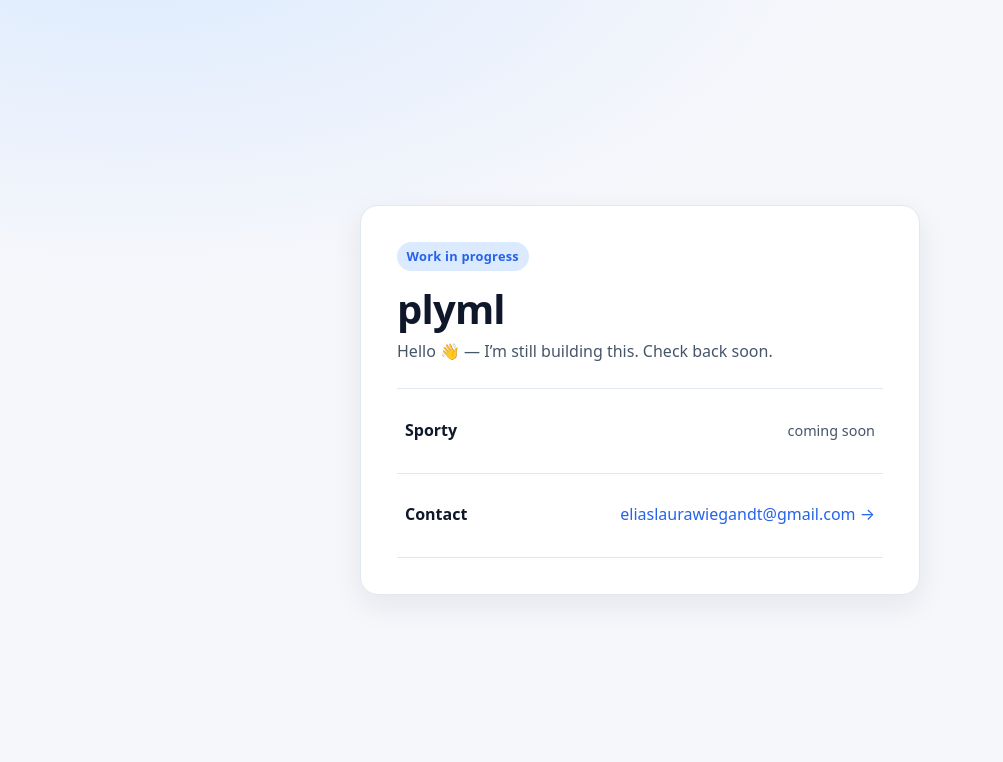
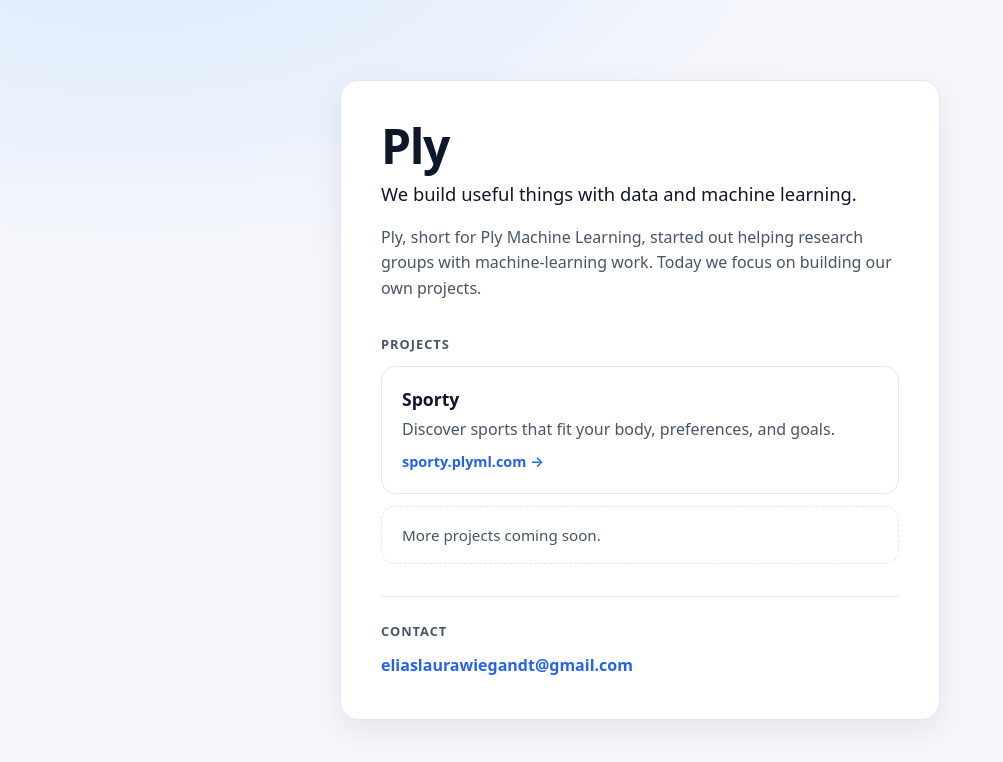
Before and after one commit to EliasWiegandt/plyml-site, a plain HTML site: page site/index.html in a window 1280 px wide. Shown: the whole page, without its empty margins (0-1003 px from the left). Drawn offline with Linux system fonts and the light colour scheme.

Commit message:
Rewrite homepage as Ply company page
- Introduce Ply and its data/ML focus
- Mention origins in ML work for research groups (no consulting offered)
- Feature Sporty, linking to sporty.plyml.com
- Add contact route and placeholder for future projects
- Remove placeholder text and old /sporty link

Co-Authored-By: Claude Haiku 5.5 <noreply@anthropic.com>

```diff
--- a/site/index.html
+++ b/site/index.html
@@ -3,9 +3,9 @@
 <head>
   <meta charset="utf-8" />
   <meta name="viewport" content="width=device-width, initial-scale=1" />
-  <meta name="description" content="plyml — a small site in progress." />
+  <meta name="description" content="Ply builds useful things with data and machine learning. Home of Sporty." />
   <meta name="color-scheme" content="light dark" />
-  <title>plyml</title>
+  <title>Ply</title>
   <style>
     :root {
       --bg: #f6f7fb;
@@ -30,7 +30,6 @@
       }
     }
     * { box-sizing: border-box; }
-    html, body { height: 100%; }
     body {
       margin: 0;
       min-height: 100vh;
@@ -45,61 +44,76 @@
     }
     .card {
       width: 100%;
-      max-width: 560px;
+      max-width: 600px;
       background: var(--card);
       border: 1px solid var(--border);
       border-radius: 18px;
       box-shadow: var(--shadow);
-      padding: clamp(1.25rem, 4vw, 2.25rem);
-    }
-    .badge {
-      display: inline-block;
-      font-size: .8rem;
-      font-weight: 600;
-      letter-spacing: .02em;
-      color: var(--accent);
-      background: var(--accent-soft);
-      padding: .25rem .6rem;
-      border-radius: 999px;
-      margin-bottom: 1rem;
+      padding: clamp(1.25rem, 4vw, 2.5rem);
     }
     h1 {
       margin: 0 0 .5rem;
-      font-size: clamp(2rem, 6vw, 2.5rem);
-      letter-spacing: -.02em;
-      line-height: 1.1;
+      font-size: clamp(2.25rem, 7vw, 3rem);
+      letter-spacing: -.03em;
+      line-height: 1.05;
     }
-    .lead { margin: 0 0 1.5rem; color: var(--muted); }
-    ul.links { list-style: none; margin: 0; padding: 0; border-top: 1px solid var(--border); }
-    ul.links li { border-bottom: 1px solid var(--border); }
-    ul.links a, ul.links span {
-      display: flex;
-      justify-content: space-between;
-      align-items: center;
-      gap: 1rem;
-      padding: .9rem .25rem;
+    .tagline { margin: 0 0 1rem; font-size: 1.15rem; color: var(--text); }
+    .about { margin: 0 0 2rem; color: var(--muted); }
+    h2 {
+      margin: 0 0 .75rem;
+      font-size: .8rem;
+      font-weight: 600;
+      letter-spacing: .08em;
+      text-transform: uppercase;
+      color: var(--muted);
+    }
+    .project {
+      display: block;
+      text-decoration: none;
       color: var(--text);
+      border: 1px solid var(--border);
+      border-radius: 14px;
+      padding: 1.1rem 1.25rem;
+      transition: border-color .15s, transform .15s;
     }
-    ul.links a { text-decoration: none; transition: color .15s, padding-left .15s; }
-    ul.links a:hover, ul.links a:focus-visible { color: var(--accent); padding-left: .5rem; outline: none; }
-    ul.links .label { font-weight: 600; }
-    ul.links .hint { color: var(--muted); font-size: .9rem; }
-    ul.links .arrow { color: var(--accent); }
-    .footer { margin-top: 1.5rem; font-size: .85rem; color: var(--muted); }
+    .project:hover, .project:focus-visible { border-color: var(--accent); transform: translateY(-1px); outline: none; }
+    .project-name { font-weight: 700; font-size: 1.1rem; }
+    .project-desc { margin: .25rem 0 0; color: var(--muted); }
+    .project-link { display: inline-block; margin-top: .5rem; color: var(--accent); font-size: .9rem; font-weight: 600; }
+    .placeholder {
+      border: 1px dashed var(--border);
+      border-radius: 14px;
+      padding: 1rem 1.25rem;
+      color: var(--muted);
+      font-size: .95rem;
+      margin: .75rem 0 0;
+    }
+    .contact { margin: 2rem 0 0; padding-top: 1.5rem; border-top: 1px solid var(--border); }
+    .contact a { color: var(--accent); font-weight: 600; text-decoration: none; }
+    .contact a:hover { text-decoration: underline; }
     @media (max-width: 480px) {
-      body { place-items: start center; padding-top: 2rem; }
+      body { place-items: start center; padding-top: 1.5rem; }
     }
   </style>
 </head>
 <body>
   <main class="card">
-    <span class="badge">Work in progress</span>
-    <h1>plyml</h1>
-    <p class="lead">Hello 👋 — I’m still building this. Check back soon.</p>
-    <ul class="links">
-      <li><span><span class="label">Sporty</span><span class="hint">coming soon</span></span></li>
-      <li><a href="mailto:eliaslaurawiegandt@gmail.com"><span class="label">Contact</span><span class="arrow">eliaslaurawiegandt@gmail.com →</span></a></li>
-    </ul>
+    <h1>Ply</h1>
+    <p class="tagline">We build useful things with data and machine learning.</p>
+    <p class="about">Ply, short for Ply Machine Learning, started out helping research groups with machine-learning work. Today we focus on building our own projects.</p>
+
+    <h2>Projects</h2>
+    <a class="project" href="https://sporty.plyml.com">
+      <div class="project-name">Sporty</div>
+      <p class="project-desc">Discover sports that fit your body, preferences, and goals.</p>
+      <span class="project-link">sporty.plyml.com →</span>
+    </a>
+    <p class="placeholder">More projects coming soon.</p>
+
+    <div class="contact">
+      <h2>Contact</h2>
+      <a href="mailto:eliaslaurawiegandt@gmail.com">eliaslaurawiegandt@gmail.com</a>
+    </div>
   </main>
 </body>
 </html>
```
